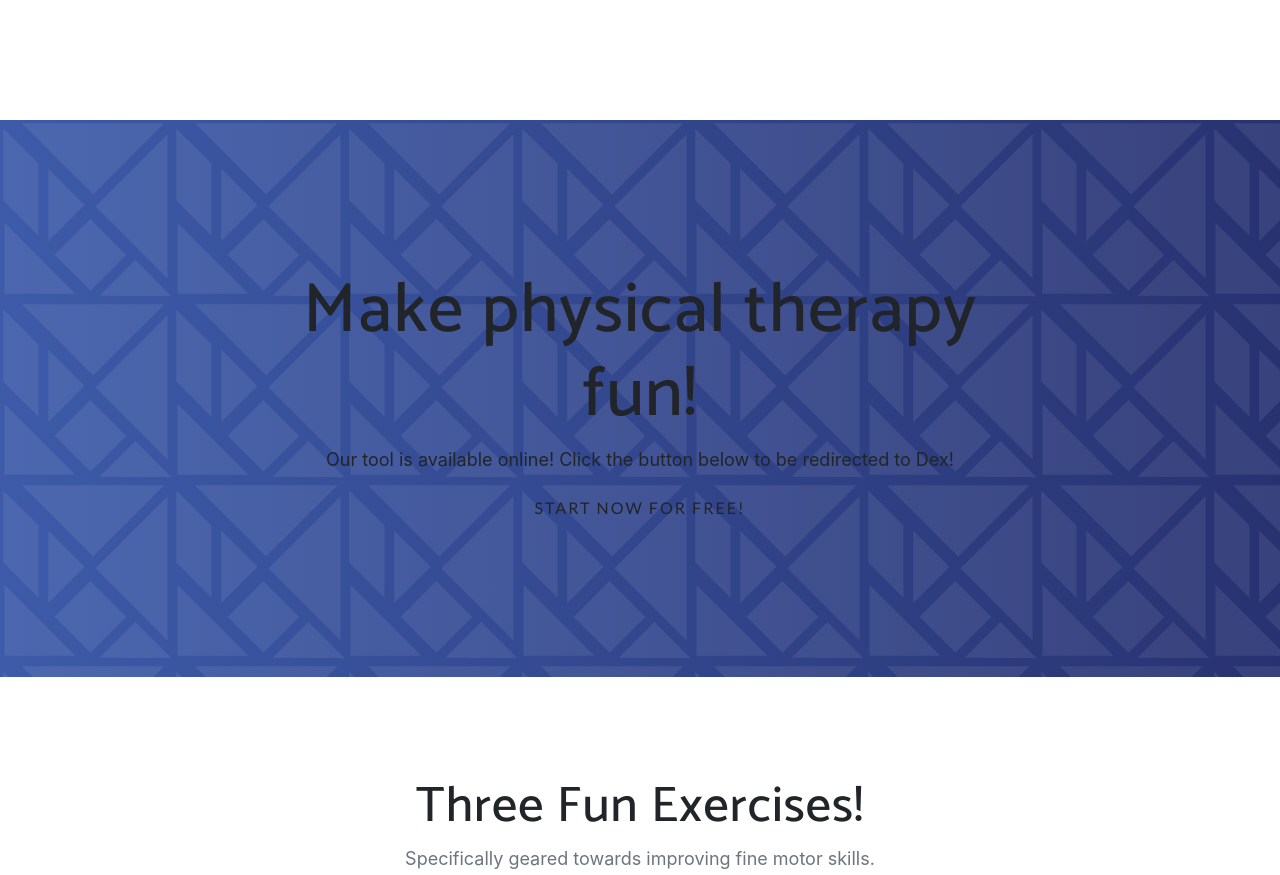
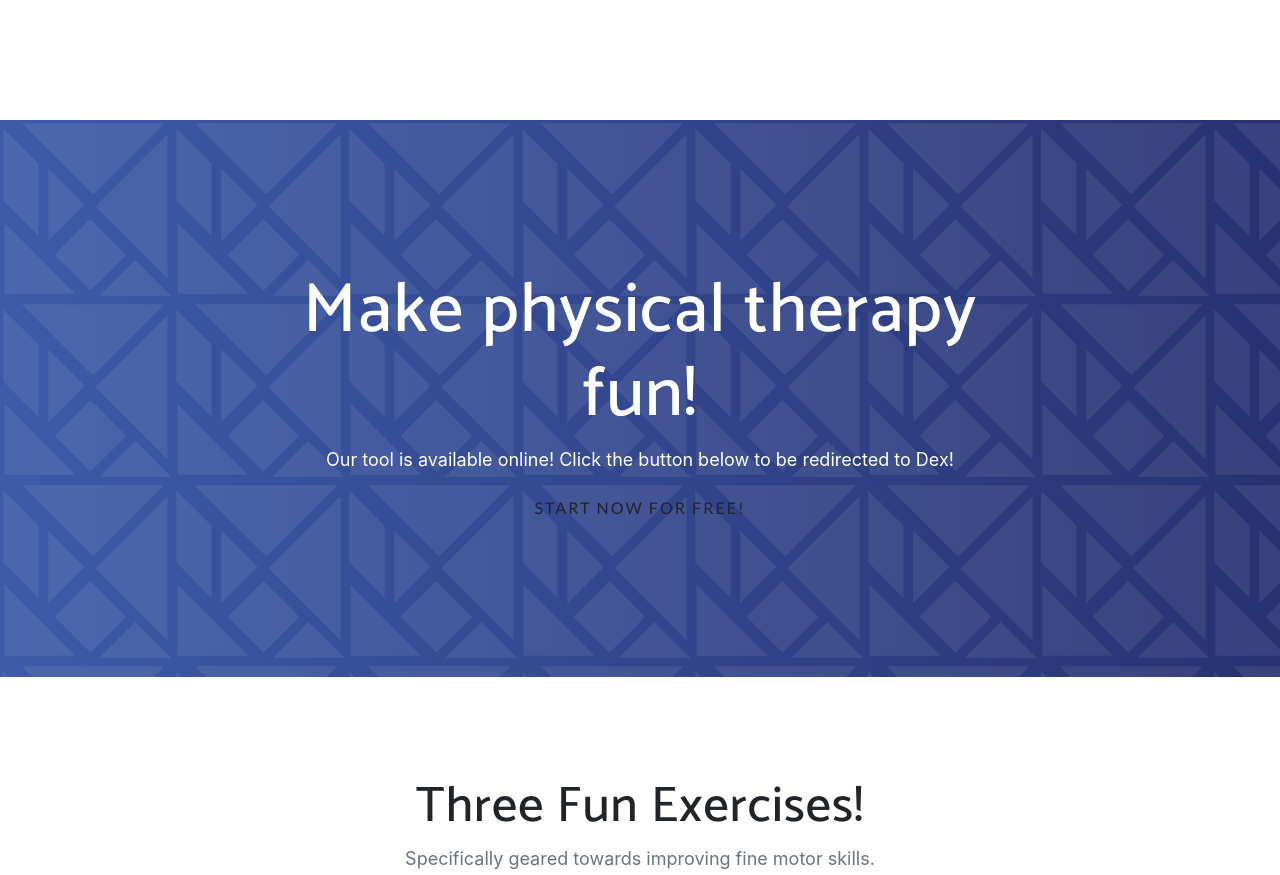
Before and after one commit to astylianides/Dex, a website with bundled scripts: page index.html in a window 1280 px wide. Shown: the part 680-1555 px from the top of the page. Built offline with nearby package versions, Linux system fonts and the light colour scheme; a web font is replaced by a local one.

Commit message:
correct colors

```diff
--- a/css/new-age.css
+++ b/css/new-age.css
@@ -406,6 +406,10 @@ footer ul li a:hover, footer ul li a:focus, footer ul li a:active, footer ul li
   background: url("../img/logo-transparent.png"), linear-gradient(to left, #283271, #3D5BA9);
 }
 
+.darkBack {
+   color: white;
+}
+
 .text-primary {
   color: #283271;
 }
@@ -431,7 +435,7 @@ footer ul li a:hover, footer ul li a:focus, footer ul li a:active, footer ul li
   color: white;
   border: 1px solid;
   border-color: white;
-  background-color: rgba(40, 50, 113, 0.7);
+  background-color: #3D5BA9;
 }
 
 .btn-outline-blueBlue:hover, .btn-outline:focus, .btn-outline:active, .btn-outline.active {
--- a/index.html
+++ b/index.html
@@ -82,7 +82,7 @@
     </div>
   </header>
 
-  <section class="download bg-primary text-center" id="download">
+  <section class="download bg-primary text-center darkBack" id="download">
     <div class="container">
       <div class="row">
         <div class="col-md-8 mx-auto">
```
